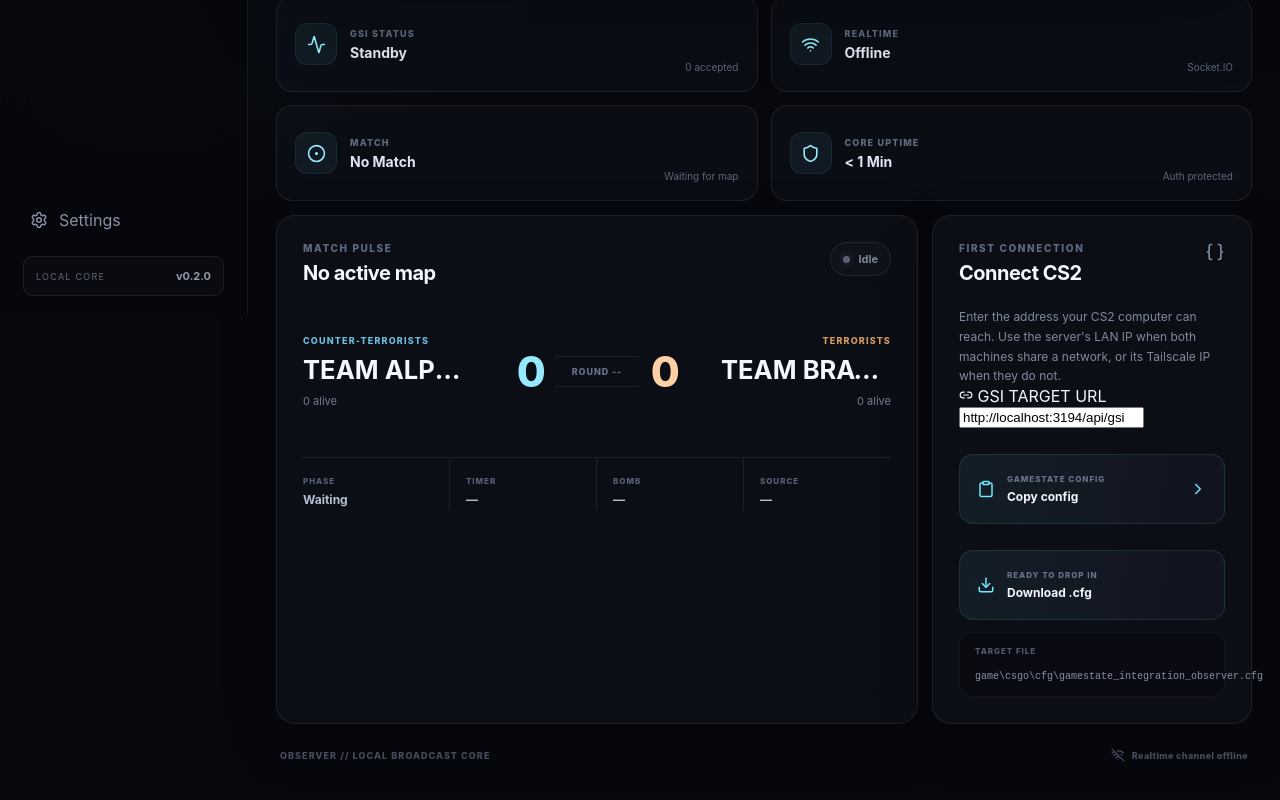
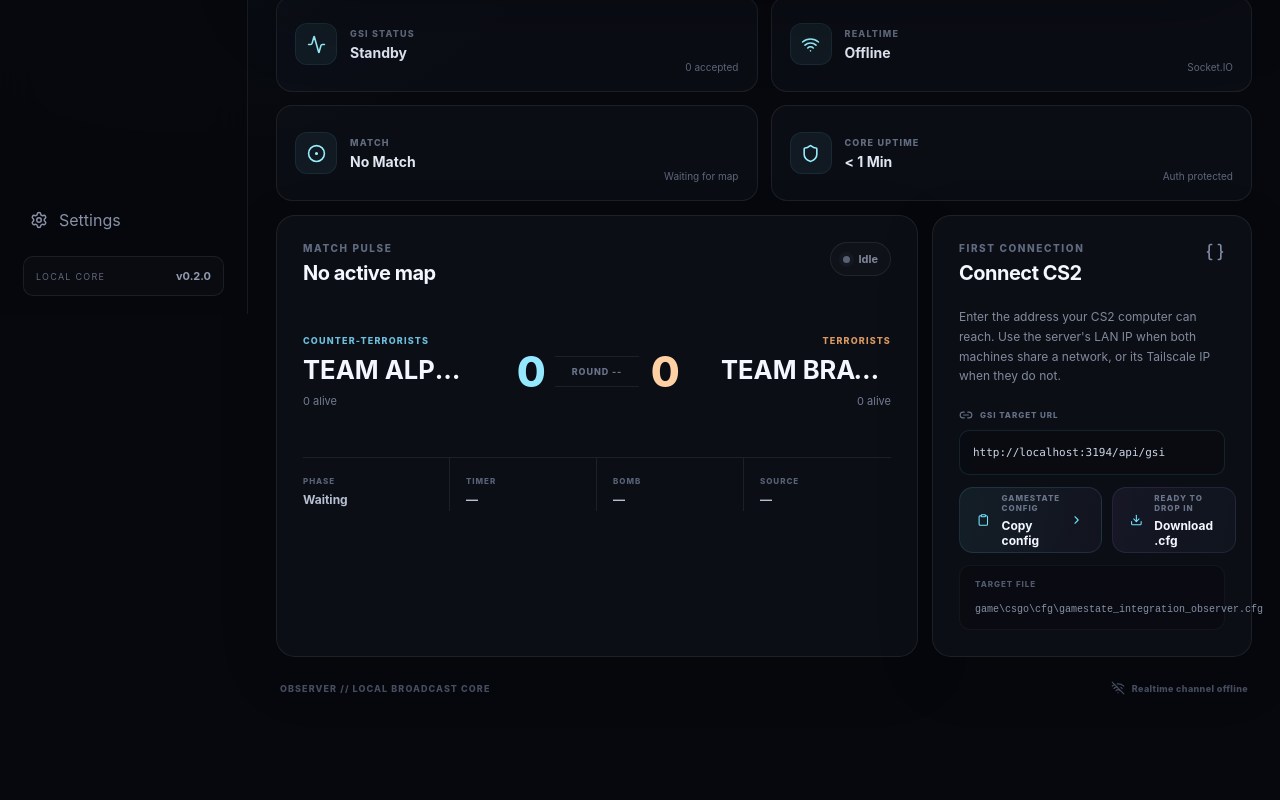
Before and after one commit to christopherstrasser-sudo/observer, a React (Vite) app: page / in a window 1280 px wide. Shown: the part 486-1286 px from the top of the page. After the commit the page ends 1229 px from the top, so only its background shows below. Built offline with nearby package versions, Linux system fonts and the light colour scheme; no server answers.

Commit message:
feat: secure and configure remote CS2 GSI

```diff
--- a/src/web/styles.css
+++ b/src/web/styles.css
@@ -567,3 +567,61 @@ body.overlay-mode {
   .signal-orb { margin-right: 8px; }
   .metric-grid { grid-template-columns: repeat(2, 1fr); }
 }
+
+
+.endpoint-field {
+  display: block;
+  margin-top: 22px;
+}
+
+.endpoint-field > span {
+  display: flex;
+  align-items: center;
+  gap: 7px;
+  margin-bottom: 8px;
+  color: #657086;
+  font-size: 8px;
+  font-weight: 800;
+  letter-spacing: .12em;
+}
+
+.endpoint-field input {
+  width: 100%;
+  height: 45px;
+  padding: 0 13px;
+  border: 1px solid rgba(113,231,255,.11);
+  outline: 0;
+  border-radius: 10px;
+  color: #cbd4e4;
+  background: rgba(0,0,0,.19);
+  font-family: "Cascadia Code", Consolas, monospace;
+  font-size: 11px;
+  transition: .18s ease;
+}
+
+.endpoint-field input:focus {
+  border-color: rgba(113,231,255,.3);
+  box-shadow: 0 0 0 3px rgba(113,231,255,.045);
+}
+
+.config-actions {
+  display: grid;
+  grid-template-columns: 1fr 1fr;
+  gap: 10px;
+  margin-top: 12px;
+}
+
+.config-actions .config-button {
+  margin-top: 0;
+  min-height: 66px;
+}
+
+.config-button--secondary {
+  border-color: rgba(169,139,255,.12);
+  background: linear-gradient(100deg, rgba(169,139,255,.07), rgba(113,231,255,.03));
+}
+
+.config-button--secondary:hover {
+  border-color: rgba(169,139,255,.25);
+  background: linear-gradient(100deg, rgba(169,139,255,.1), rgba(113,231,255,.045));
+}
```
